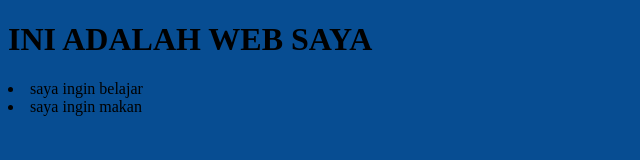
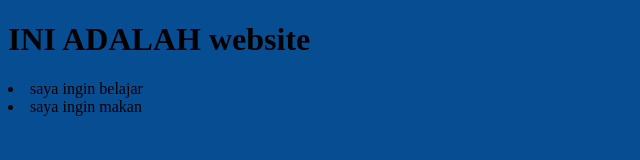
Before and after one commit to muhamadekibarkatansari/PraktikumFPW, a plain HTML site: page Praktikum/index.html in a window 1280 px wide. Shown: the whole page, without its empty margins (0-640 px from the left). Drawn offline with Linux system fonts and the light colour scheme.

Commit message:
perubahanBaru

```diff
--- a/Praktikum/index.html
+++ b/Praktikum/index.html
@@ -7,7 +7,7 @@
     <link rel="stylesheet" href="style.css" />
 </head>
 <body>
-    <h1>INI ADALAH WEB SAYA</h1>
+    <h1>INI ADALAH website</h1>
     <li>saya ingin belajar</li>
     <li>saya ingin makan</li>
 </body>
```
